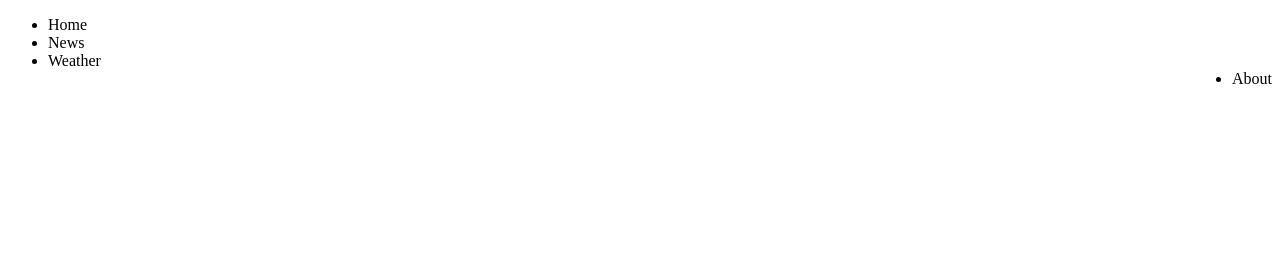
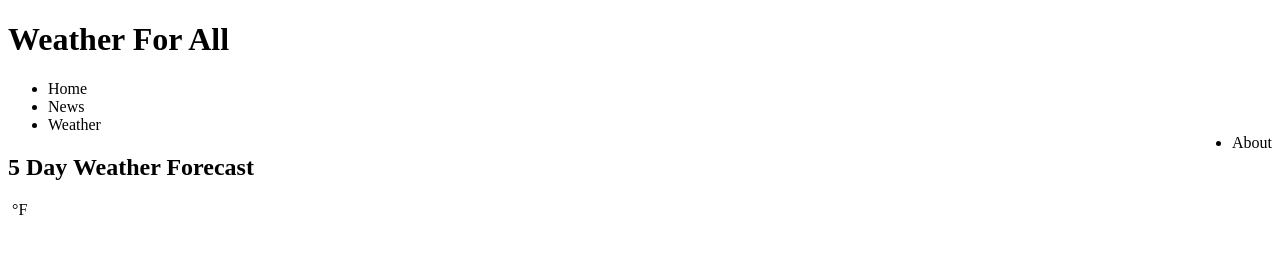
Before and after one commit to ngziyi868-tech/my-first-weather-app, a plain HTML site: page index.html in a window 1280 px wide. Drawn offline with Linux system fonts and the light colour scheme.

Commit message:
Added the introduction title to the app

```diff
--- a/index.html
+++ b/index.html
@@ -4,6 +4,7 @@
     <meta charset="UTF-8">
     <meta name="viewport" content="width=device-width, initial-scale=1.0">
     <title>My Weather App</title>
+    <h1>Weather For All</h1>
 </head>
 <body>
     <header></header>
@@ -15,6 +16,10 @@
             <li style="float: right">About</li>
         </ul>
     </nav>
+    <h2>5 Day Weather Forecast</h2>
+    <div class="flex-col"> <span id="Monday" class="col-head"></span>
+        <img id="https://cdn-icons-png.flaticon.com/512/7084/7084486.png" class="weatherIcon" /> <span class="74"> <span id="data1"></span> <span>°F</span> </span>
+    </div>
     <main></main>
     <footer></footer>
     <body></body>
```
